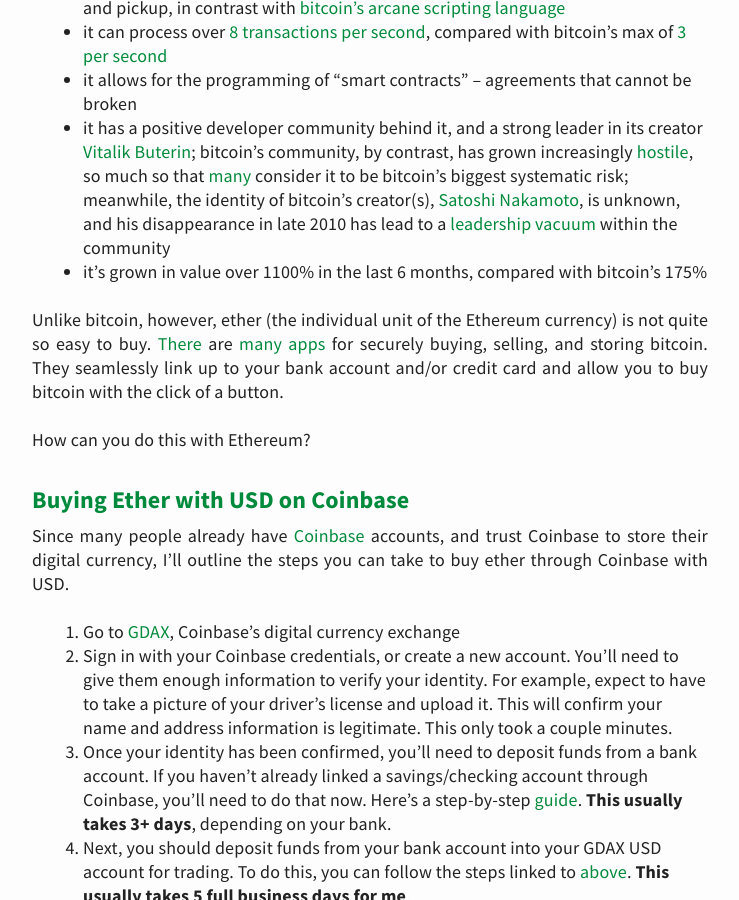
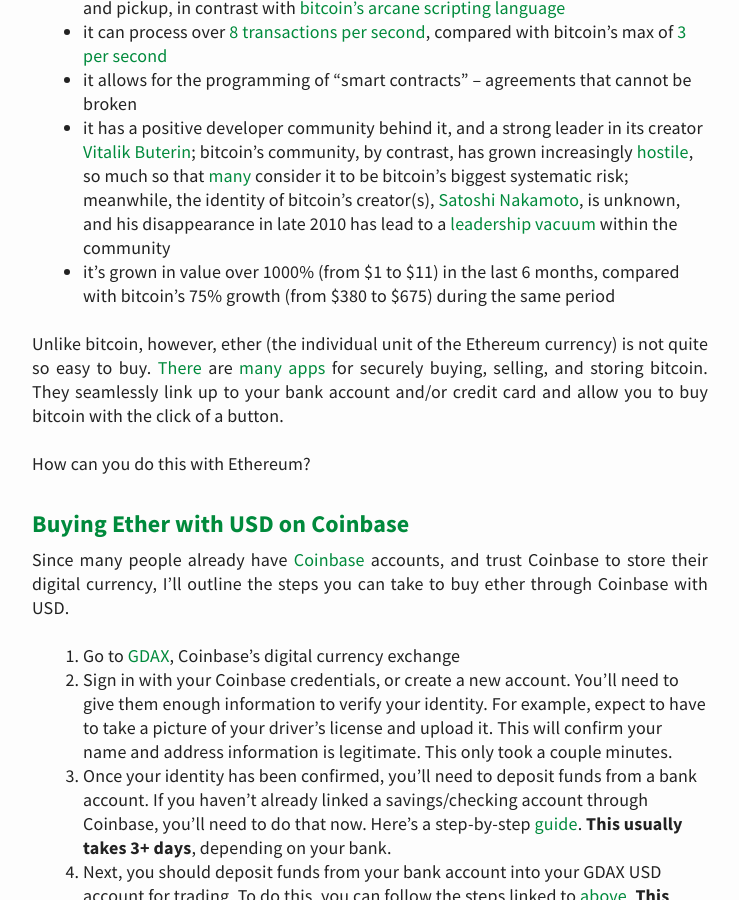
Before and after one commit to davidlaprade/davidlaprade.github.io, a Jekyll site: the page built from _posts/2016-7-18-buying-ether-coinbase.md, in a window 1280 px wide and 900 px high, scrolled down 531 px. Shown: the whole window, without its empty margins (270-1009 px from the left). Built offline with Jekyll 4.4.1, drawn with Linux system fonts in a browser that asks for light colours; comment, search, counter and statistics services are not loaded.

Commit message:
Fix bitcoin and ethereum prices

```diff
--- a/_posts/2016-7-18-buying-ether-coinbase.md
+++ b/_posts/2016-7-18-buying-ether-coinbase.md
@@ -27,8 +27,9 @@ developers to understand and pickup, in contrast with
     [hostile](https://github.com/bitcoin-dot-org/bitcoin.org/pull/1178),
     so much so that
 [many](http://www.coindesk.com/coinbase-brian-armstrong-risk-developers/) consider it to be bitcoin's biggest systematic risk; meanwhile, the identity of bitcoin's creator(s), [Satoshi Nakamoto](https://en.bitcoin.it/wiki/Satoshi_Nakamoto), is unknown, and his disappearance in late 2010 has lead to a [leadership vacuum](https://medium.com/@octskyward/the-resolution-of-the-bitcoin-experiment-dabb30201f7#.vbntenstd) within the community
-  * it's grown in value over 1100% in the last 6 months, compared with bitcoin's
-    175%
+  * it's grown in value over 1000% (from $1 to $11) in the last 6 months,
+    compared with bitcoin's 75% growth (from $380 to $675) during the same
+    period
 
 Unlike bitcoin, however, ether (the individual unit of the Ethereum currency)
 is not quite so easy to buy.
```
